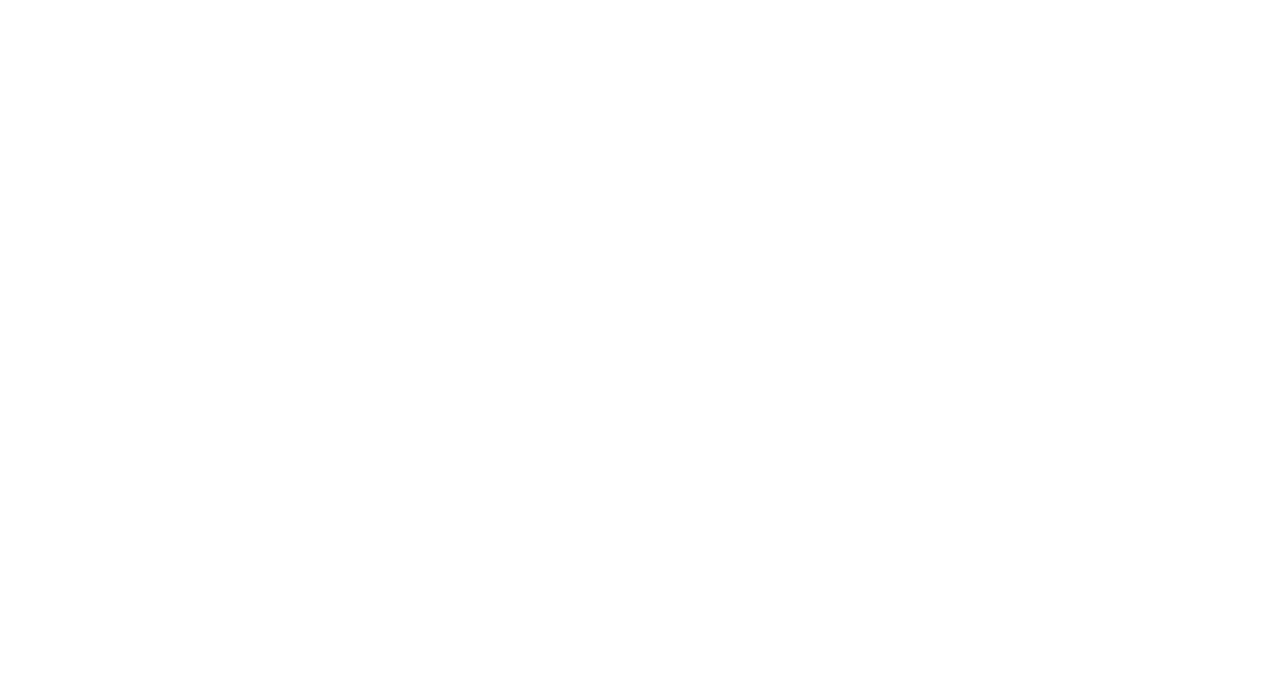
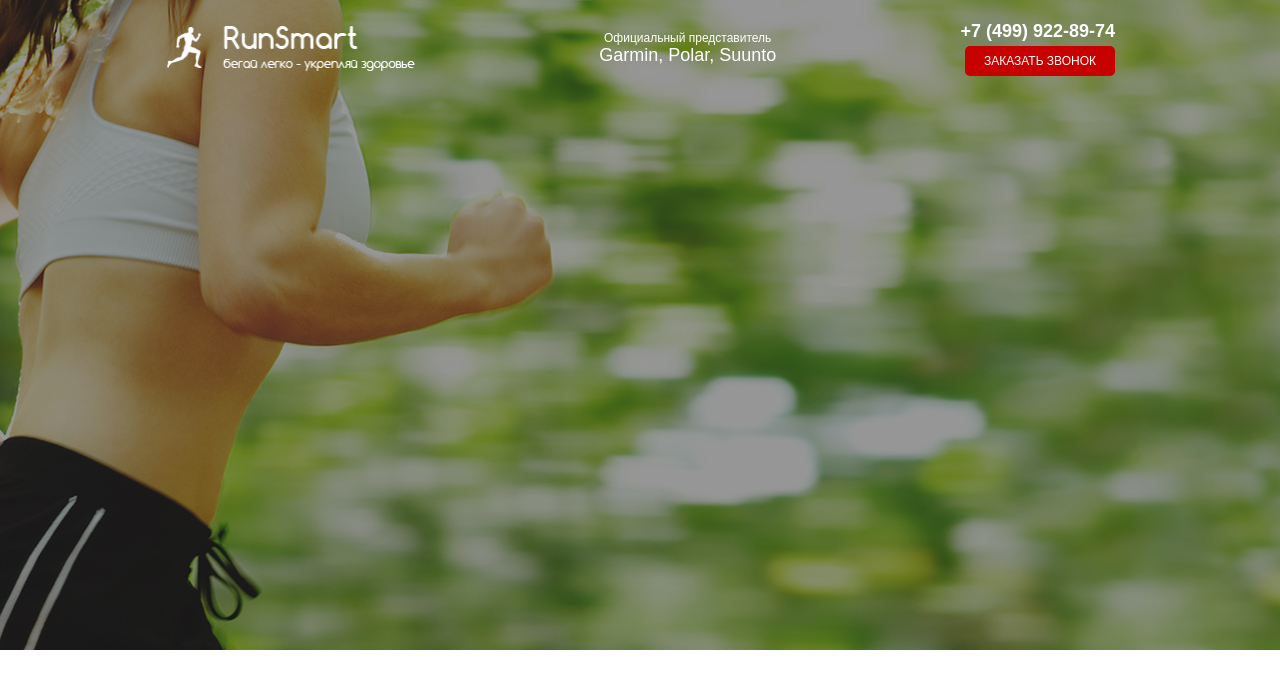
Before and after one commit to Annet14/Pulse, a website: page src/index.html in a window 1280 px wide. Drawn offline with Linux system fonts and the light colour scheme.

Commit message:
sc commit

```diff
--- a/src/index.html
+++ b/src/index.html
@@ -12,6 +12,23 @@
 </head>
 
 <body>
+  <div class="promo">
+    <div class="container">
+      <header class="header">
+        <a href="#" class="header_logo">
+          <img src="icon/running_man.png" alt="logo">
+        </a>
+        <div class="header_official">
+          Официальный представитель
+          <span>Garmin, Polar, Suunto</span>
+        </div>
+        <div class="header_contacts">
+          <a href="tel:+74999228974" class="header_phone">+7 (499) 922-89-74</a>
+          <button class="button">Заказать звонок</button>
+        </div>
+      </header>
+    </div>
+  </div>
 </body>
 
 </html>
--- a/src/sass/base/_mixins.sass
+++ /dev/null
@@ -1,4 +0,0 @@
-=btn_hover
-    &:hover
-        background-image: none
-        background-color: $bcolor
--- /dev/null
+++ b/src/sass/blocks/_buttons.sass
@@ -0,0 +1,11 @@
+.button
+    margin-top: 4px
+    width: 150px
+    height: 30px
+    border-radius: 5px
+    background-color: $main-color
+    border: none
+    color: #ffffff
+    font-size: 12px
+    font-weight: 500
+    text-transform: uppercase
--- /dev/null
+++ b/src/sass/blocks/_header.sass
@@ -0,0 +1,31 @@
+a
+    text-decoration: none
+
+.header
+    display: flex
+    justify-content: space-between
+    align-items: center
+    &_logo
+        width: 250px
+        img
+            width: 100%
+    &_official
+        color: #FFFFFF
+        font-size: 12px
+        font-weight: 500
+        text-align: center
+        span
+            font-size: 18px
+            display: block
+    &_phone
+        display: block
+        color: #FFFFFF
+        font-size: 18px
+        font-weight: 700
+        &:hover
+            color: #ffffff
+            text-decoration: none
+    &_contacts
+        display: flex
+        flex-direction: column
+        align-items: flex-end
--- /dev/null
+++ b/src/sass/blocks/_promo.sass
@@ -0,0 +1,4 @@
+.promo
+    min-height: 650px
+    padding: 21px 0 93px 0
+    background: url(../../img/bg.png) center (center/cover) no-repeat
--- a/src/sass/style.sass
+++ b/src/sass/style.sass
@@ -1,2 +1,11 @@
+@import 'base/variables'
 *
   font-family: 'Museo Sans Cyrl', sans-serif
+
+.container
+  max-width: 950px
+  margin: 0 auto
+
+@import 'blocks/promo'
+@import 'blocks/header.sass'
+@import 'blocks/buttons'
```
Also changed, not shown: src/css/style.css (deleted), src/css/style.min.css, src/sass/_media.sass (deleted), 3 other files.
